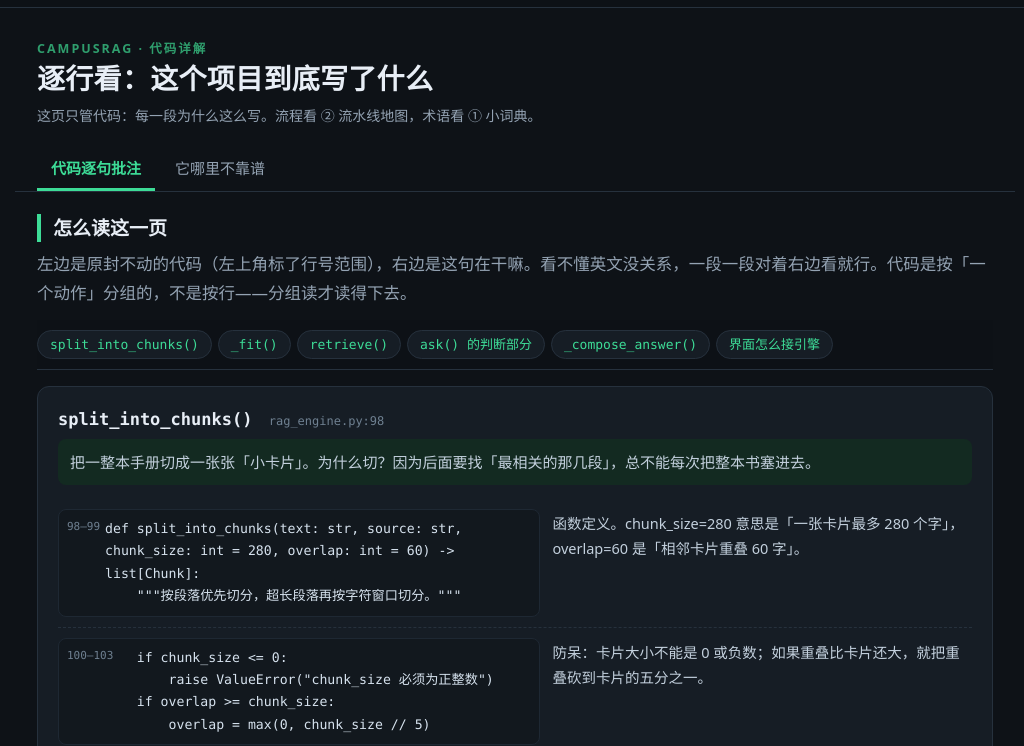
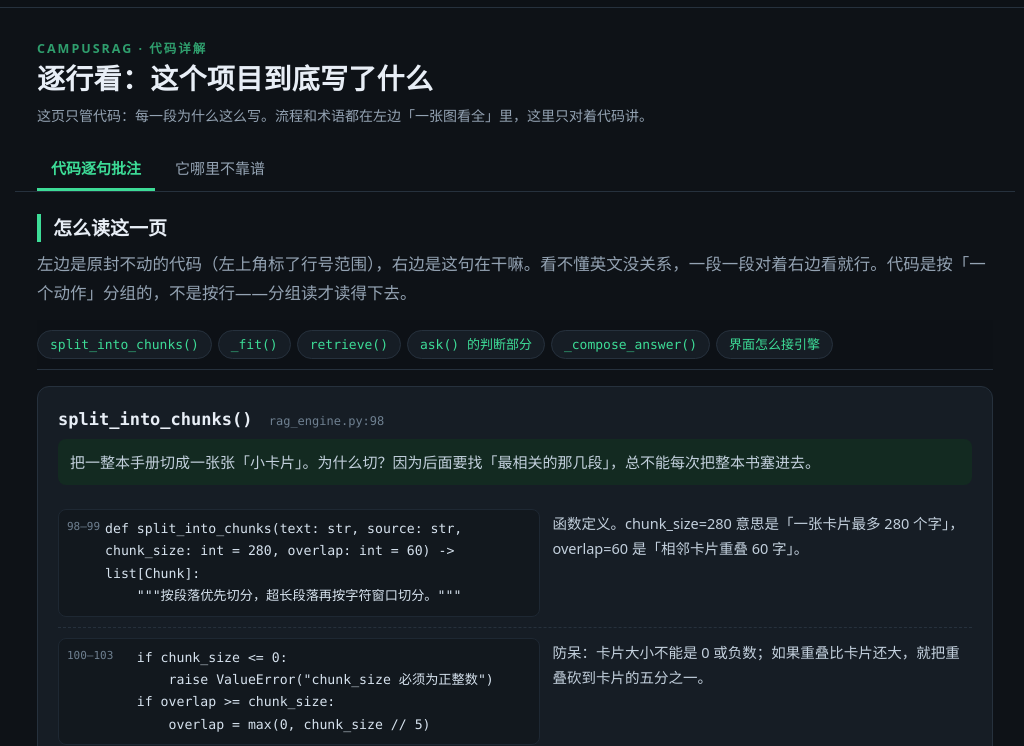
Before and after one commit to ljj917878-ops/campus-rag, a plain HTML site: page docs/code.html in a window 1280 px wide. Shown: the part 54-800 px from the top of the page, without its empty margins (125-1149 px from the left). Drawn offline with Linux system fonts and the light colour scheme; no server answers.

Commit message:
docs: 代码页副标题改为指向单页版，不再提旧版分页

```diff
--- a/docs/code.html
+++ b/docs/code.html
@@ -64,7 +64,7 @@ footer{color:#6f8091;font-size:13px;text-align:center;padding:20px}
 <div class="wrap" style="padding-top:30px">
   <div class="kicker">CampusRAG · 代码详解</div>
   <h1 style="font-size:28px">逐行看：这个项目到底写了什么</h1>
-  <p class="sub">这页只管代码：每一段为什么这么写。流程看 ② 流水线地图，术语看 ① 小词典。</p>
+  <p class="sub">这页只管代码：每一段为什么这么写。流程和术语都在左边「一张图看全」里，这里只对着代码讲。</p>
 </div>
 <nav class="subtabs">
 
```
